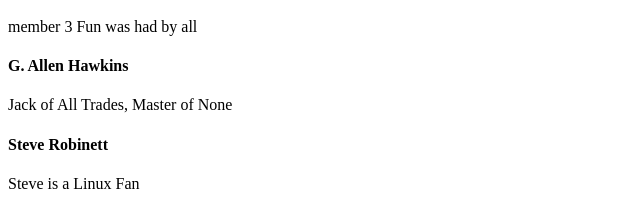
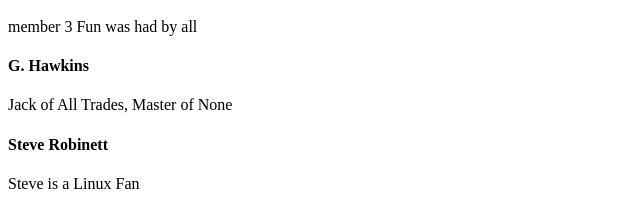
Before and after one commit to steverobinett/gitDemo, a plain HTML site: page index.html in a window 1280 px wide. Shown: the part 223-442 px from the top of the page, 0-640 px from the left. Drawn offline with Linux system fonts and the light colour scheme.

```diff
--- a/index.html
+++ b/index.html
@@ -13,7 +13,7 @@
     <p>Matt likes to smoke brisket</p>
     <h4>Will Combs</h4>
     <p>member 3 Fun was had by all</p>
-    <h4>G. Allen Hawkins</h4>
+    <h4>G. Hawkins</h4>
     <p>Jack of All Trades, Master of None</p>
     <h4>Steve Robinett</h4>
     <p>Steve is a Linux Fan</p>
```
